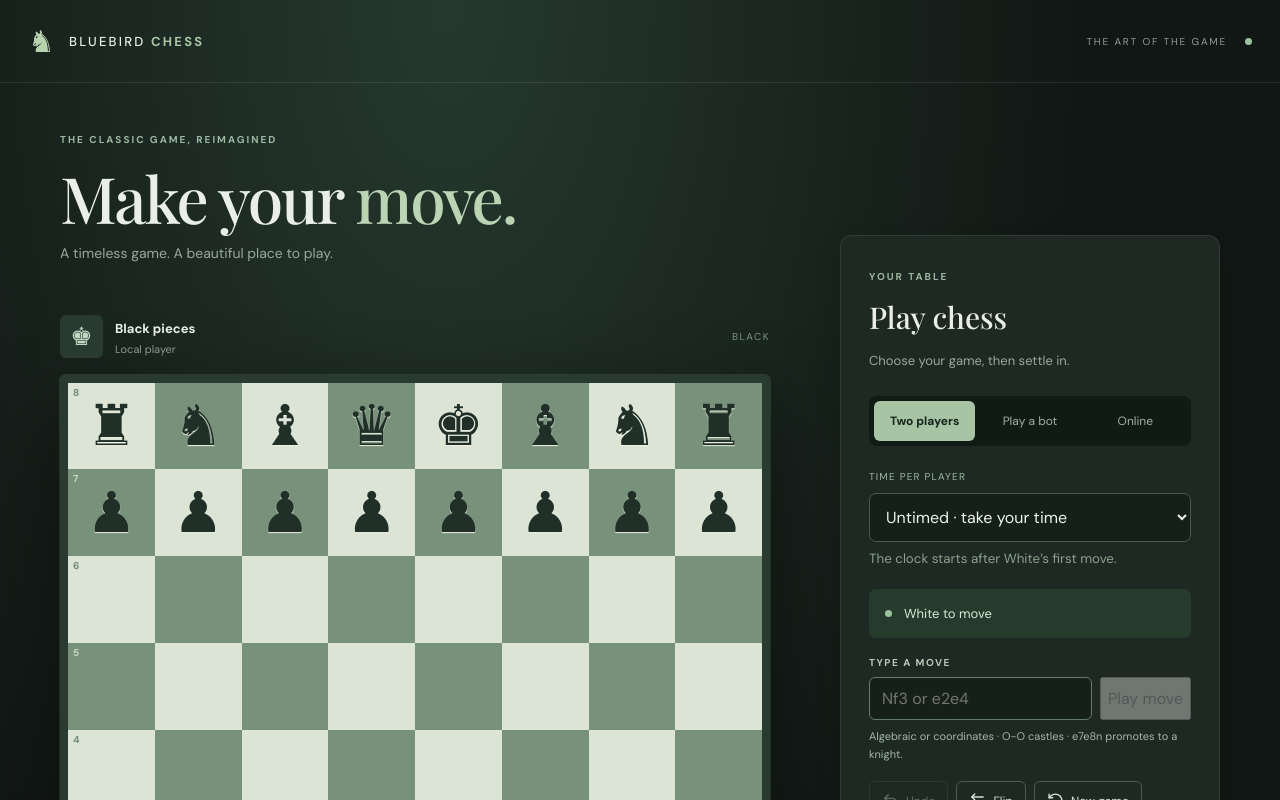
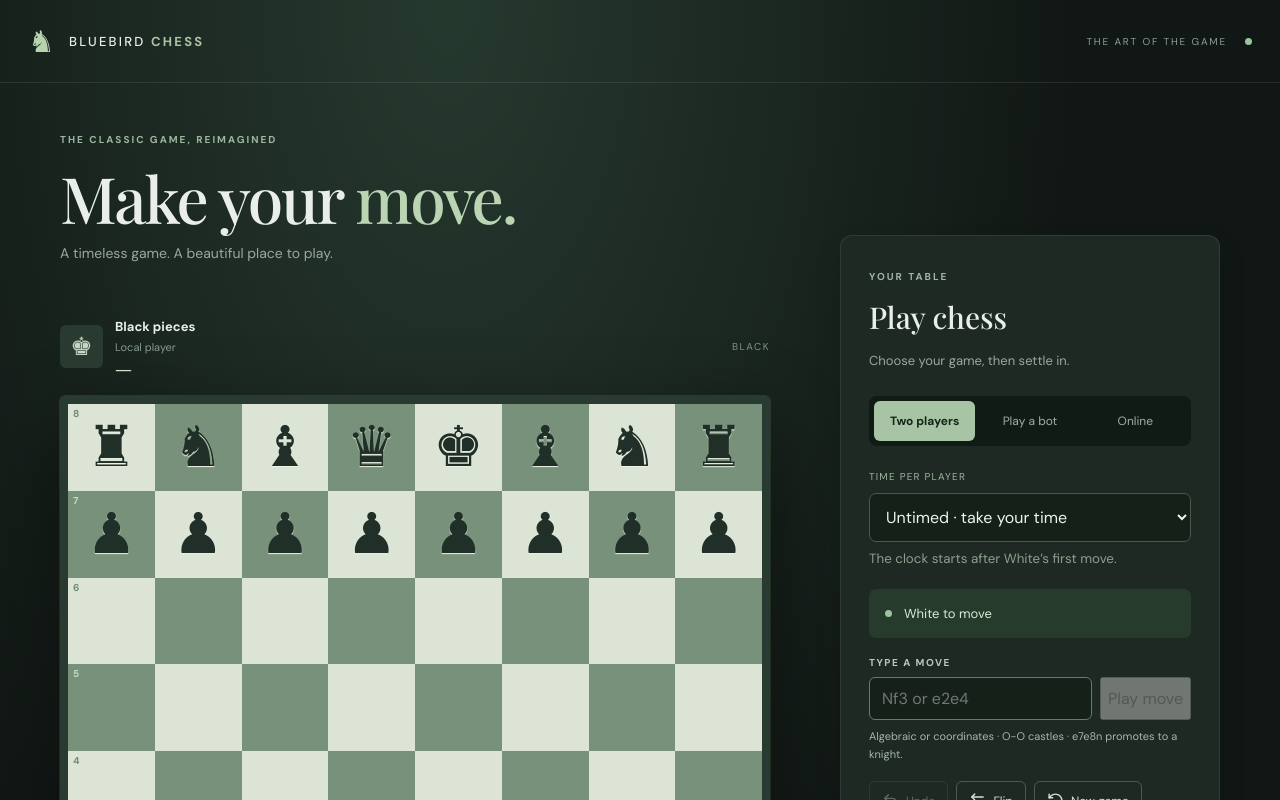
Before and after one commit to Bluebird-Studio/chess, a React (Vite) app in the folder apps/web/: page / in a window 1280 px wide. Shown: the top 800 px of the page. Built offline with nearby package versions, Linux system fonts and the light colour scheme; a web font is replaced by a local one.

Commit message:
feat(web): show captured pieces beside each player

```diff
--- /dev/null
+++ b/apps/web/src/captures.ts
@@ -0,0 +1,21 @@
+import type { Color, PieceSymbol } from 'chess.js';
+
+const order: PieceSymbol[] = ['q', 'r', 'b', 'n', 'p'];
+const names: Record<PieceSymbol, string> = { k: 'king', q: 'queen', r: 'rook', b: 'bishop', n: 'knight', p: 'pawn' };
+
+// Use actual captures rather than missing starting pieces: promotions and custom
+// positions must not create phantom captures, and undo simply shortens history.
+export function capturedPieces(history: readonly { color: Color; captured?: PieceSymbol }[], by: Color): PieceSymbol[] {
+  return history.filter(move => move.color === by && move.captured).map(move => move.captured!)
+    .sort((a, b) => order.indexOf(a) - order.indexOf(b));
+}
+
+export function captureDescription(pieces: readonly PieceSymbol[], by: Color): string {
+  const player = by === 'w' ? 'White' : 'Black';
+  if (!pieces.length) return `${player} has not captured any pieces.`;
+  const counts = order.flatMap(piece => {
+    const count = pieces.filter(value => value === piece).length;
+    return count ? [`${count} ${names[piece]}${count === 1 ? '' : 's'}`] : [];
+  });
+  return `${player} captured ${counts.join(', ')}.`;
+}
--- a/apps/web/src/main.tsx
+++ b/apps/web/src/main.tsx
@@ -14,6 +14,7 @@ import { Learn } from './Learn';
 import { ResignDialog } from './ResignDialog';
 import { resigningColor } from './resignation';
 import { resolveMoveText } from './move-text';
+import { capturedPieces, captureDescription } from './captures';
 
 const glyphs: Record<string, string> = {
   wk:'♔', wq:'♕', wr:'♖', wb:'♗', wn:'♘', wp:'♙',
@@ -328,9 +329,11 @@ function App() {
     const name = color === 'w' ? 'White' : 'Black';
     const isYou = mode === 'online' && onlineColor === color;
     const isBot = mode === 'bot' && color === 'b';
+    const captured = capturedPieces(history, color);
+    const capturedColor = color === 'w' ? 'b' : 'w';
     return <div className={`player ${game.turn() === color && !result && !game.isGameOver() ? 'to-move' : ''}`}>
       <span className={`avatar ${color === 'w' ? 'light-avatar' : 'dark'}`}>{color === 'w' ? '♔' : '♚'}</span>
-      <div><b>{isBot ? levels.find(x => x.id === level)?.name : isYou ? `You · ${name}` : `${name} pieces`}</b><small>{isBot ? 'Computer opponent' : isYou || (mode === 'bot' && color === 'w') ? 'You' : mode === 'online' ? 'Online opponent' : 'Local player'}</small></div>
+      <div><b>{isBot ? levels.find(x => x.id === level)?.name : isYou ? `You · ${name}` : `${name} pieces`}</b><small>{isBot ? 'Computer opponent' : isYou || (mode === 'bot' && color === 'w') ? 'You' : mode === 'online' ? 'Online opponent' : 'Local player'}</small><span className="captured-pieces" role="img" aria-label={captureDescription(captured, color)} title={captureDescription(captured, color)}><span aria-hidden="true">{captured.length ? captured.map(piece => glyphs[capturedColor + piece]).join('') : '—'}</span></span></div>
       {mode === 'online' && onlineClocks ? <span className={`clock ${onlineClocks[color] < 30000 ? 'low-time' : ''}`} aria-label={`${name} time remaining`}>{formatClock(onlineClocks[color])}</span> : mode !== 'online' && timeControl > 0 ? <span className={`clock ${clockValues && clockValues[color] < 30000 ? 'low-time' : ''}`} aria-label={`${name} time remaining`}>{formatClock(clockValues?.[color] ?? timeControl)}</span> : <span className="player-side">{name.toUpperCase()}</span>}
     </div>;
   }
--- a/apps/web/src/style.css
+++ b/apps/web/src/style.css
@@ -140,3 +140,7 @@ button:focus-visible,select:focus-visible{outline:2px solid #c5d7a6;outline-offs
 .lesson-promotion { margin: 16px 0; padding: 16px; border: 1px solid #a6c596; border-radius: 12px; min-width: 0; }
 .lesson-promotion legend { padding: 0 8px; color: #d7edc9; }
 .lesson-promotion > button { margin-top: 12px; }
+
+.captured-pieces { display: block; min-height: 19px; margin-top: 5px; color: #d1dfcd; font-family: 'DejaVu Sans', 'Segoe UI Symbol', serif; font-size: 17px; line-height: 1.2; letter-spacing: -2px; overflow-wrap: anywhere; }
+.player > div { min-width: 0; }
+.player .clock, .player-side { flex-shrink: 0; }
```
Also changed, not shown: 1 other file (tests, documents, lock files or other folders).
